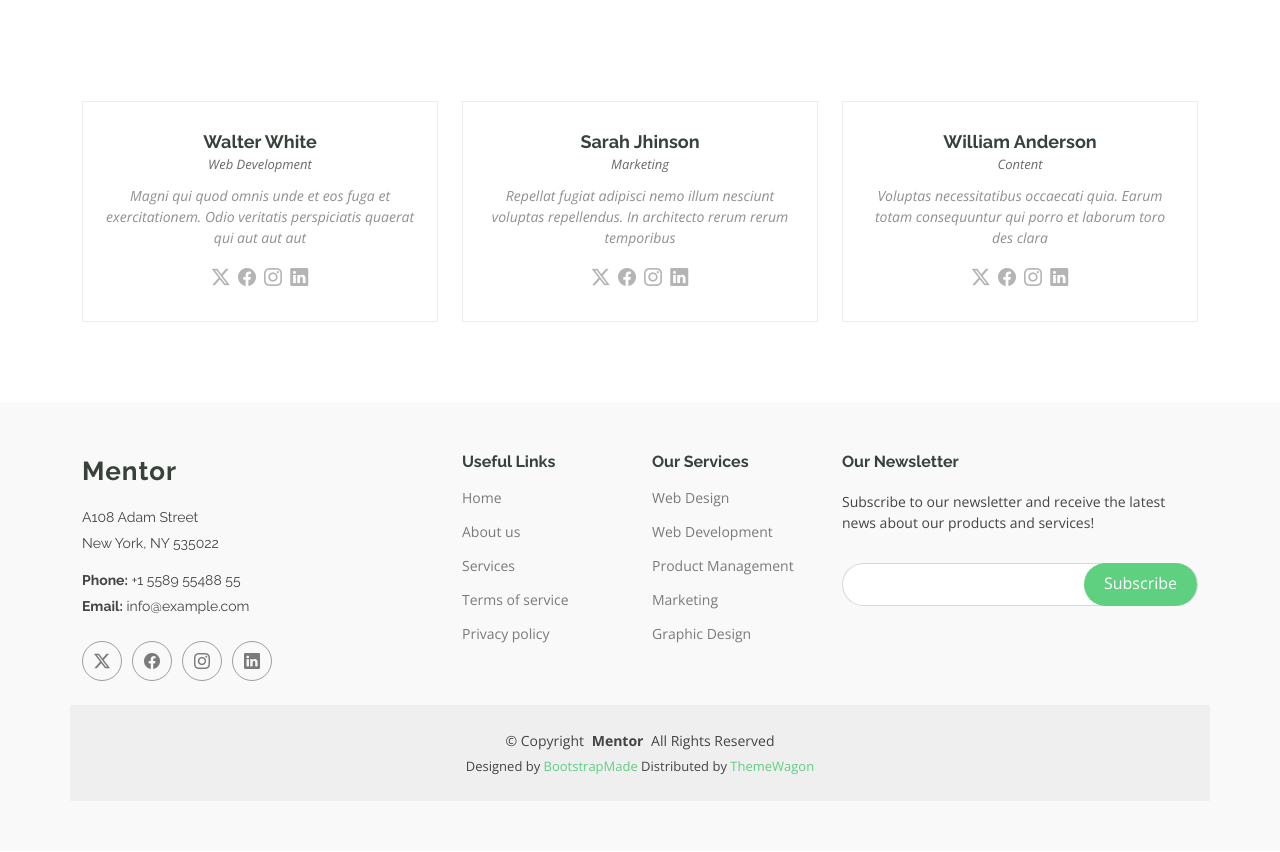
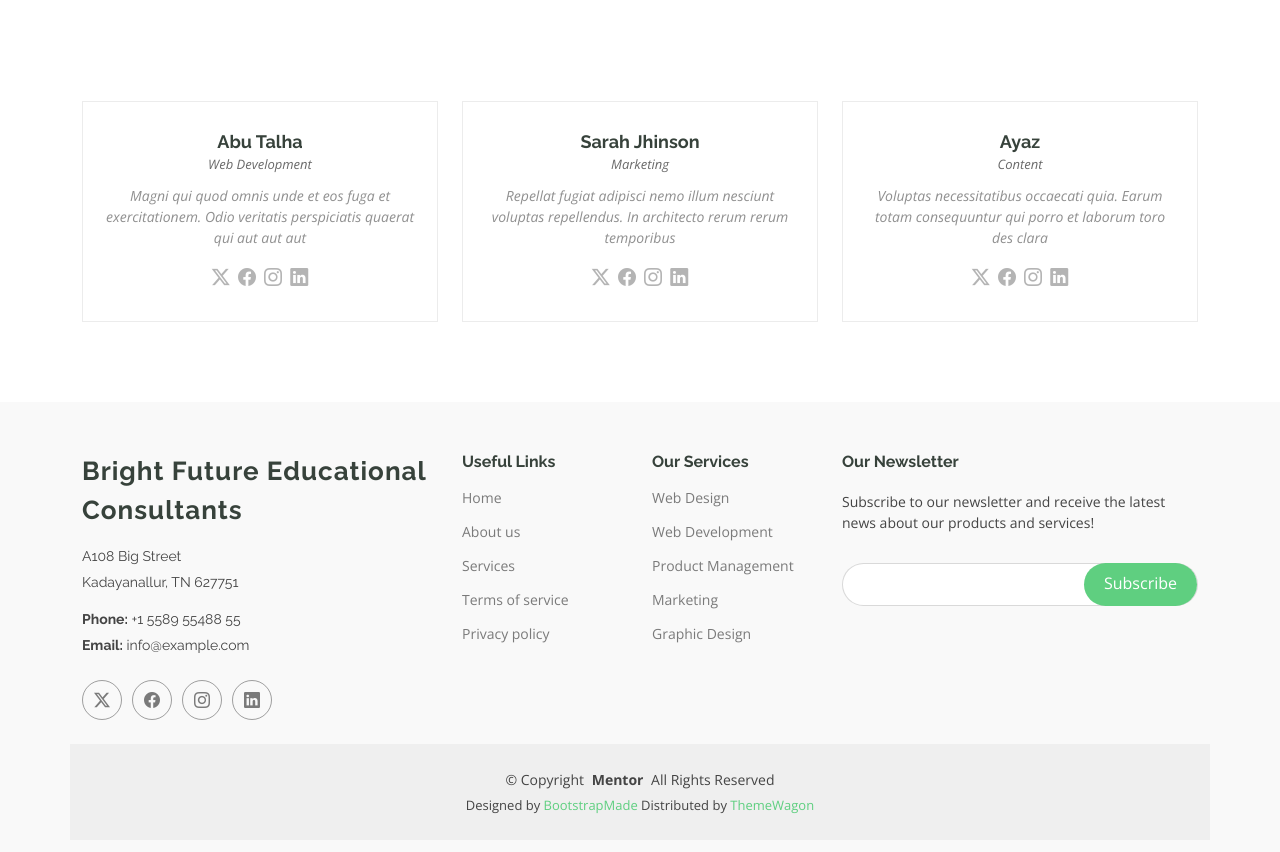
Before and after one commit to betterfuturetech/brightfuture.github.io, a plain HTML site: page index.html in a window 1280 px wide. Shown: the part 3000-3852 px from the top of the page. Drawn offline with nearby package versions, Linux system fonts and the light colour scheme.

Commit message:
Update trainer names and footer details

```diff
--- a/index.html
+++ b/index.html
@@ -432,7 +432,7 @@
             <div class="member">
               <img src="assets/img/trainers/trainer-1.jpg" class="img-fluid" alt="">
               <div class="member-content">
-                <h4>Walter White</h4>
+                <h4>Abu Talha</h4>
                 <span>Web Development</span>
                 <p>
                   Magni qui quod omnis unde et eos fuga et exercitationem. Odio veritatis perspiciatis quaerat qui aut aut aut
@@ -470,7 +470,7 @@
             <div class="member">
               <img src="assets/img/trainers/trainer-3.jpg" class="img-fluid" alt="">
               <div class="member-content">
-                <h4>William Anderson</h4>
+                <h4>Ayaz</h4>
                 <span>Content</span>
                 <p>
                   Voluptas necessitatibus occaecati quia. Earum totam consequuntur qui porro et laborum toro des clara
@@ -499,11 +499,11 @@
       <div class="row gy-4">
         <div class="col-lg-4 col-md-6 footer-about">
           <a href="index.html" class="logo d-flex align-items-center">
-            <span class="sitename">Mentor</span>
+            <span class="sitename">Bright Future Educational Consultants</span>
           </a>
           <div class="footer-contact pt-3">
-            <p>A108 Adam Street</p>
-            <p>New York, NY 535022</p>
+            <p>A108 Big Street</p>
+            <p>Kadayanallur, TN 627751</p>
             <p class="mt-3"><strong>Phone:</strong> <span>+1 5589 55488 55</span></p>
             <p><strong>Email:</strong> <span>info@example.com</span></p>
           </div>
```
